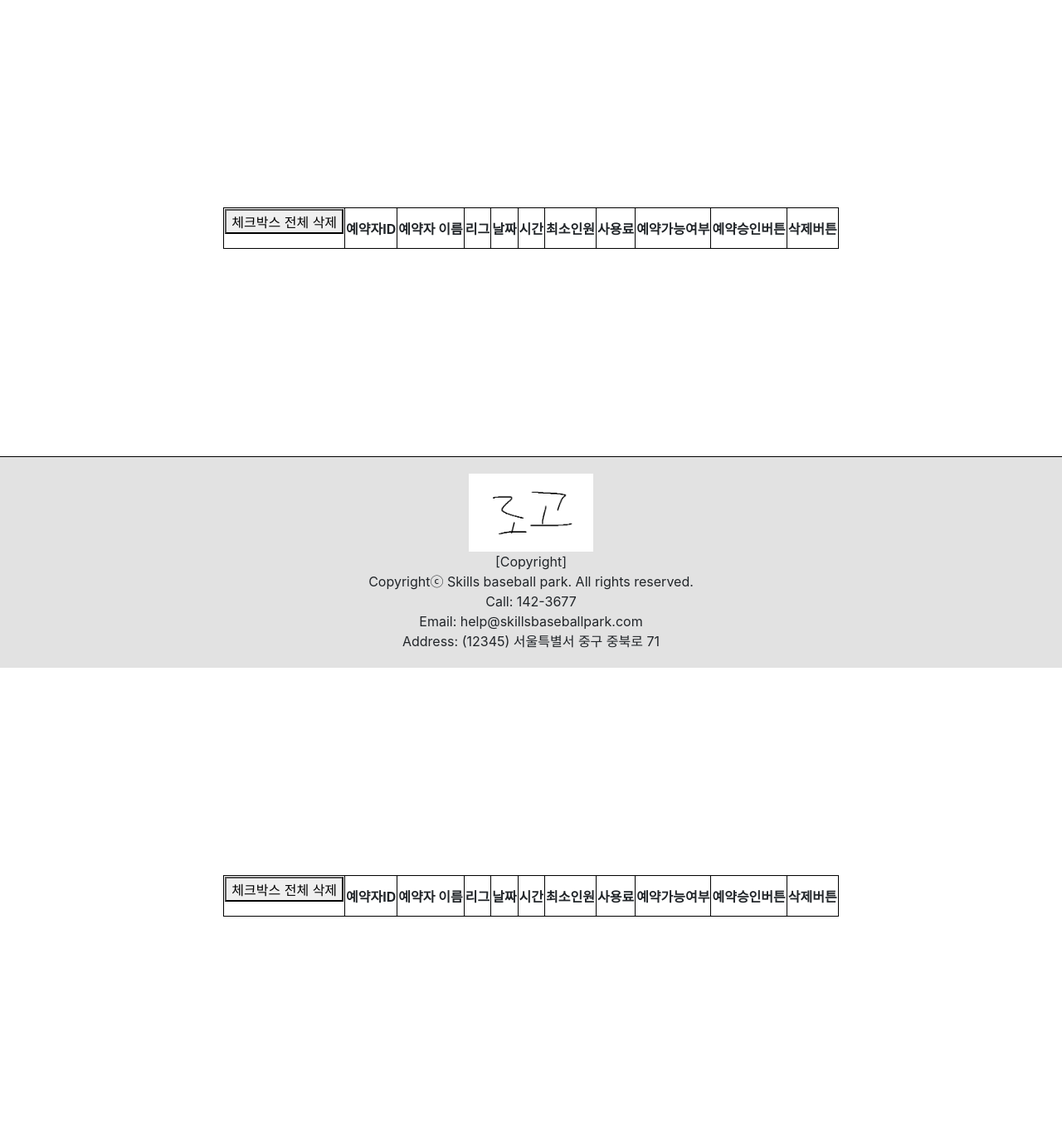
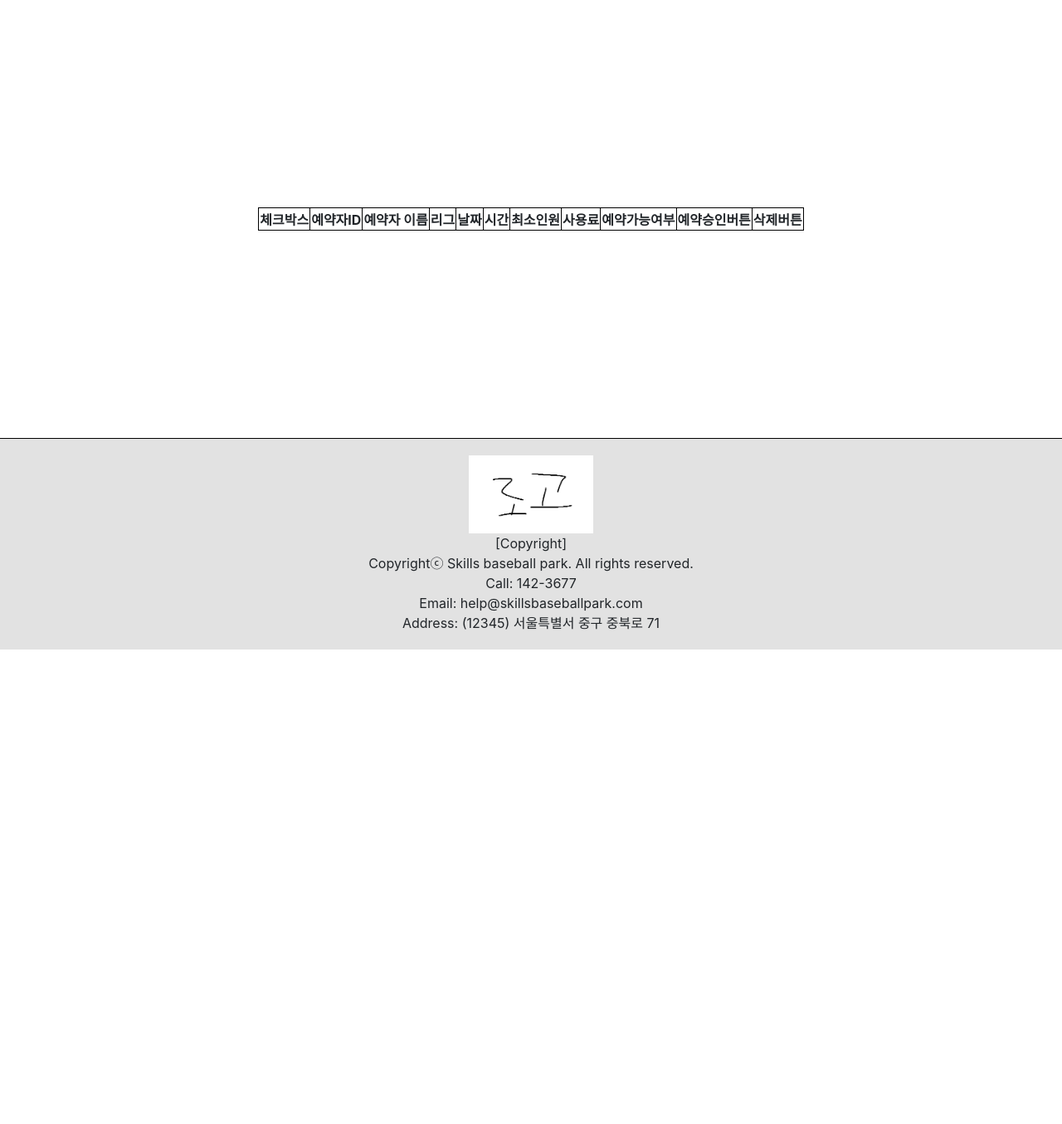
Before and after one commit to jumin20099/2024LocalSkillsBaseBall, a PHP site: page /sub03_manager in a window 1280 px wide. Shown: the whole page at 83% size. After the commit the page ends 783 px from the top, so only its background shows below. Run offline with PHP 8.4, Linux system fonts and the light colour scheme; tables that the repository leaves empty or names only in its code hold one stand-in row (values such as "Sample post"); lists and menus that the app fills with data are empty; some libraries are stand-ins or nearby versions.

Commit message:
전체삭제 기능 구현

```diff
--- a/pages/sub03_manager.php
+++ b/pages/sub03_manager.php
@@ -16,7 +16,12 @@ $stmt->execute();
 $reservations = $stmt->fetchAll(PDO::FETCH_ASSOC);
 
 if ($_SERVER["REQUEST_METHOD"] == "POST") {
-    if (isset($_POST["approve_reservation_idx"])) { // 승인 기능
+    $action = $_POST["action"] ?? null; // action 값 확인
+
+    // 승인 기능
+    if ($action === "approve") {
+        if (isset($_POST["approve_reservation_idx"])) {
+            echo "삭제2";
             $reservation_id = $_POST["approve_reservation_idx"];
             $approveSql = "UPDATE reservation SET reservation_status = '승인완료' WHERE reservation_idx = :reservation_id";
             $approveStmt = $pdo->prepare($approveSql);
@@ -25,39 +30,39 @@ if ($_SERVER["REQUEST_METHOD"] == "POST") {
             header("Location: /sub03_manager");
             exit();
         }
+    }
 
-    if (isset($_POST["deleteAllReservations"])) { // 전체 삭제 기능
-        if (isset($_POST['delete_checkboxes'])) {
-            foreach ($_POST['delete_checkboxes'] as $delete_reservation_id) {
-                $deleteSql = "UPDATE reservation SET is_deleted = 1 WHERE reservation_idx = :reservation_id and reservation_status = '승인 불가'";
+    // 삭제 기능
+    if ($action === "delete") {
+        if (isset($_POST["delete_reservation_idx"])) {
+        // 삭제할 예약의 reservation_idx 가져오기
+        $reservationIdx = $_POST["delete_reservation_idx"];
+
+        // is_reservated가 "승인 불가"인 모든 예약의 reservation_idx 가져오기
+        $deleteAllSql = "SELECT reservation_idx FROM reservation WHERE is_reservated = '승인 불가' AND is_deleted = 0";
+        $stmtDeleteAll = $pdo->prepare($deleteAllSql);
+        $stmtDeleteAll->execute();
+        $deleteReservationIdxList = $stmtDeleteAll->fetchAll(PDO::FETCH_COLUMN);
+
+        // 가져온 reservation_idx를 이용하여 삭제 쿼리 실행
+        foreach ($deleteReservationIdxList as $deleteReservationIdx) {
+            $deleteSql = "UPDATE reservation SET is_deleted = 1 WHERE reservation_idx = :reservation_id";
             $stmt = $pdo->prepare($deleteSql);
-                $stmt->bindParam(":reservation_id", $delete_reservation_id);
+            $stmt->bindParam(":reservation_id", $deleteReservationIdx);
             $stmt->execute();
         }
+
+        // 삭제 후 리다이렉트
         header("Location: /sub03_manager");
         exit();
         }
-    }
-
-    if (isset($_POST["delete_reservation_idx"])) { // 삭제 기능
-        $reservationIdx = $_POST["delete_reservation_idx"];
-        $deleteSql = "UPDATE reservation SET is_deleted = 1 WHERE reservation_idx = :reservation_id";
-        $stmt = $pdo->prepare($deleteSql);
-        $stmt->bindParam(":reservation_id", $reservationIdx);
-        $stmt->execute();
-        header("Location: /sub03_manager");
-        exit();
     }
 }
 ?>
 
 <table id="reservationTable">
     <tr>
-        <th>
-            <form id="deleteForm" action="" method="post">
-                <button type="button" id="deleteAllReservations">체크박스 전체 삭제</button>
-            </form>
-        </th>
+        <th>체크박스</th>
         <th>예약자ID</th>
         <th>예약자 이름</th>
         <th>리그</th>
@@ -97,7 +102,11 @@ if ($_SERVER["REQUEST_METHOD"] == "POST") {
 
             // 예약 목록 출력
             echo "<tr>";
-            echo "<td><input type='checkbox' class='delete_checkbox' name='delete_checkboxes[]' value='" . $reservation['reservation_idx'] . "'></td>";
+            if($reservation["is_reservated"] == "승인 불가"){
+                echo "<td><form id='deleteForm' action='' method='post'><input type='hidden' name='action' value='deleteAll'><input type='checkbox' class='delete_checkbox' name='delete_checkboxes[]' value='" . $reservation['reservation_idx'] . "'></form></td>";
+            } else{
+                echo "<td></td>";
+            }
             echo "<td>" . $user["username"] . "</td>";
             echo "<td>" . $user["name"] . "</td>";
             echo "<td>" . $reservation["league"] . "</td>";
@@ -108,6 +117,7 @@ if ($_SERVER["REQUEST_METHOD"] == "POST") {
             if ($reservation["is_reservated"] == "예약 가능") {
                 echo "<td>예약 가능</td>";
                 echo "<form action='' method='post'>";
+                echo "<input type='hidden' name='action' value='approve'>";
                 echo "<td><button type='submit' name='approve_reservation_idx' value='" . $reservation['reservation_idx'] . "'>승인</button></td>";
                 echo "</form>";
             } else {
@@ -115,6 +125,7 @@ if ($_SERVER["REQUEST_METHOD"] == "POST") {
                 echo "<td>승인 불가</td>";
             }
             echo "<form action='' method='post'>";
+            echo "<input type='hidden' name='action' value='delete'>";
             echo "<td><button type='submit' name='delete_reservation_idx' value='" . $reservation['reservation_idx'] . "'>삭제</button></td>";
             echo "</form>";
             echo "</tr>";
@@ -139,88 +150,8 @@ if ($_SERVER["REQUEST_METHOD"] == "POST") {
     <!-- <?php include("./components/header.php") ?> -->
     <?php include("./components/footer.php") ?>
 
-    <table id="reservationTable">
-        <tr>
-            <th>
-                <form id="deleteForm" action="" method="post">
-                    <button type="submit" id="deleteAllReservations" name="deleteAllReservations">체크박스 전체 삭제</button>
-                </form>
-            </th>
-            <th>예약자ID</th>
-            <th>예약자 이름</th>
-            <th>리그</th>
-            <th>날짜</th>
-            <th>시간</th>
-            <th>최소인원</th>
-            <th>사용료</th>
-            <th>예약가능여부</th>
-            <th>예약승인버튼</th>
-            <th>삭제버튼</th>
-        </tr>
-        <?php
-        if ($reservations) {
-            foreach ($reservations as $reservation) {
-                $league = $reservation['league'];
-                $reservated_date = $reservation['reservated_date'];
-                $game_time = $reservation['game_time'];
-
-                $approvedReservationSql = "SELECT *
-                FROM reservation
-                WHERE league = :league
-                AND reservated_date = :reservated_date
-                AND game_time = :game_time
-                AND is_deleted = '0'";
-
-                $stmtApprovedReservations = $pdo->prepare($approvedReservationSql);
-                $stmtApprovedReservations->bindParam(":league", $league);
-                $stmtApprovedReservations->bindParam(":reservated_date", $reservated_date);
-                $stmtApprovedReservations->bindParam(":game_time", $game_time);
-                $stmtApprovedReservations->execute();
-                $row = $stmtApprovedReservations->fetch(PDO::FETCH_ASSOC);
-
-                $stmtUser = $pdo->prepare($userSql);
-                $stmtUser->bindParam(":user_idx", $reservation["user_idx"]);
-                $stmtUser->execute();
-                $user = $stmtUser->fetch(PDO::FETCH_ASSOC);
-
-                // 예약 목록 출력
-                echo "<tr>";
-                echo "<td><input type='checkbox' class='delete_checkbox' name='delete_checkboxes[]' value='" . $reservation['reservation_idx'] . "'></td>";
-                echo "<td>" . $user["username"] . "</td>";
-                echo "<td>" . $user["name"] . "</td>";
-                echo "<td>" . $reservation["league"] . "</td>";
-                echo "<td>" . $reservation["reservated_date"] . "</td>";
-                echo "<td>" . $reservation["game_time"] . "</td>";
-                echo "<td>" . $reservation["min_user"] . "명" . "</td>";
-                echo "<td>" . $reservation["price"] . "원" . "</td>";
-                if ($reservation["is_reservated"] == "예약 가능") {
-                    echo "<td>예약 가능</td>";
-                    echo "<form action='' method='post'>";
-                    echo "<td><button type='submit' name='approve_reservation_idx' value='" . $reservation['reservation_idx'] . "'>승인</button></td>";
-                    echo "</form>";
-                } else {
-                    echo "<td>승인 불가</td>";
-                    echo "<td>승인 불가</td>";
-                }
-                echo "<form action='' method='post'>";
-                echo "<td><button type='submit' name='delete_reservation_idx' value='" . $reservation['reservation_idx'] . "'>삭제</button></td>";
-                echo "</form>";
-                echo "</tr>";
-            }
-        }
-        ?>
-    </table>
-
     <script src="./선수제공파일/bootstrap-5.2.0-dist/js/bootstrap.js"></script>
     <script src="./script.js"></script>
-    <script>
-        $(document).ready(function() {
-            $('#deleteAllReservations').click(function() {
-                $('.delete_checkbox').prop('checked', true);
-                $('#deleteForm').submit();
-            });
-        });
-    </script>
 </body>
 
 </html>
```
Lines whose indentation alone changed are shown as unchanged.
